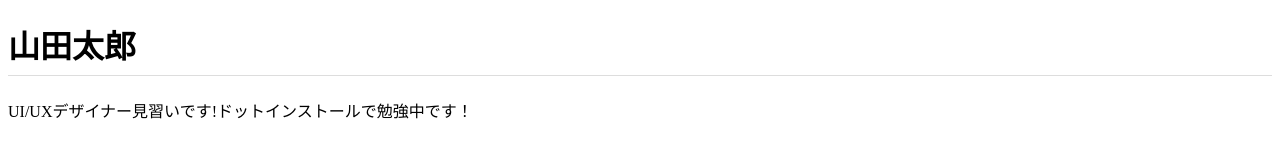
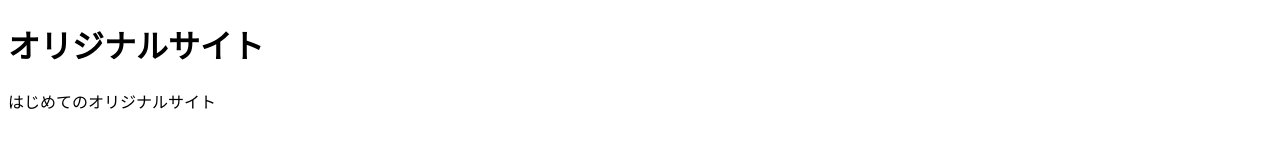
Before and after one commit to yana010383/yana010383.github.io, a plain HTML site: page index.html in a window 1280 px wide. Drawn offline with Linux system fonts and the light colour scheme.

Commit message:
Add files via upload

```diff
--- a/index.html
+++ b/index.html
@@ -2,11 +2,13 @@
 <html lang="ja">
 <head>
   <meta charset="UTF-8">
-  <title>山田太郎のポートフォリオサイト</title>
-  <link rel="stylesheet" href="css/style.css">
+  <meta http-equiv="X-UA-Compatible" content="IE=edge">
+  <meta name="viewport" content="width=device-width, initial-scale=1.0">
+  <title>オリジナルサイト</title>
 </head>
 <body>
-  <h1>山田太郎</h1>
-  <p>UI/UXデザイナー見習いです!ドットインストールで勉強中です！</p>
+
+  <h1>オリジナルサイト</h1>
+  <p>はじめてのオリジナルサイト</p>
 </body>
 </html>
```
